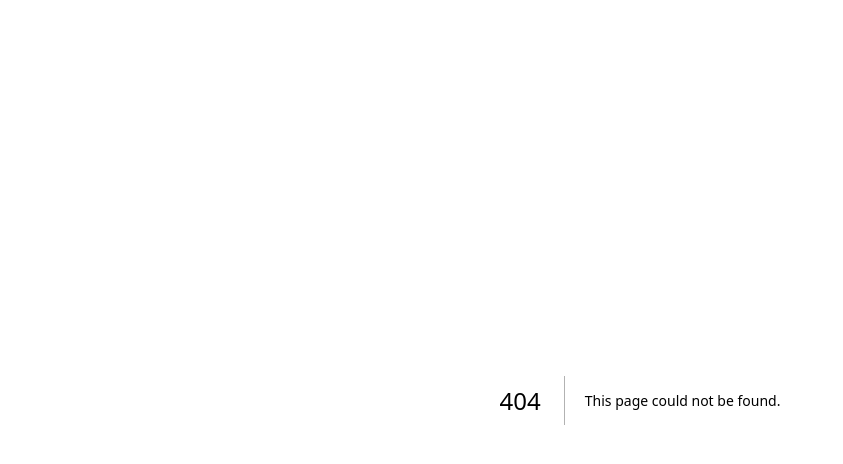
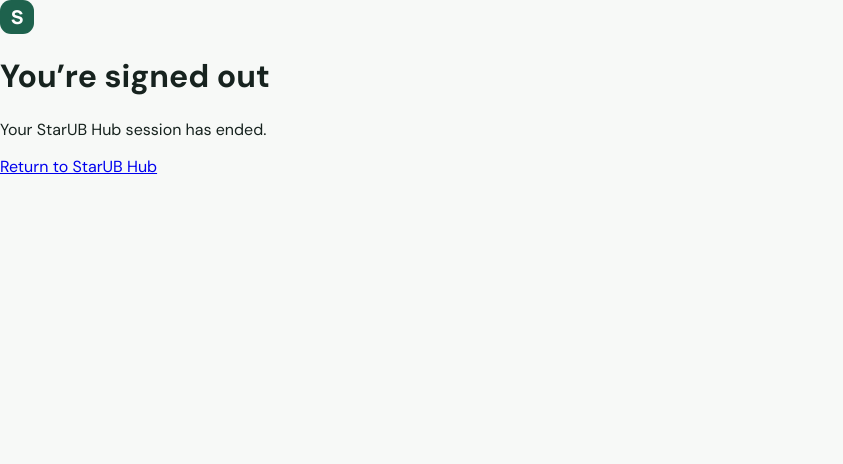
Before and after one commit to matheusprovinciali-web/startUB-, a Next.js app in the folder apps/web/: page /auth/signed-out in a window 1280 px wide. Before the commit this address had no page. Shown: the top 464 px of the page, without its empty margins (0-843 px from the left). Built offline with nearby package versions, Linux system fonts and the light colour scheme.

Commit message:
Connect Next.js to Cognito with Authorization Code + PKCE

```diff
--- /dev/null
+++ b/apps/web/app/auth/signed-out/page.tsx
@@ -0,0 +1,3 @@
+export default function SignedOutPage() {
+  return <main className="auth-page"><div className="auth-panel"><span className="brand-mark">S</span><h1>You’re signed out</h1><p>Your StarUB Hub session has ended.</p><a href="/">Return to StarUB Hub</a></div></main>;
+}
```
